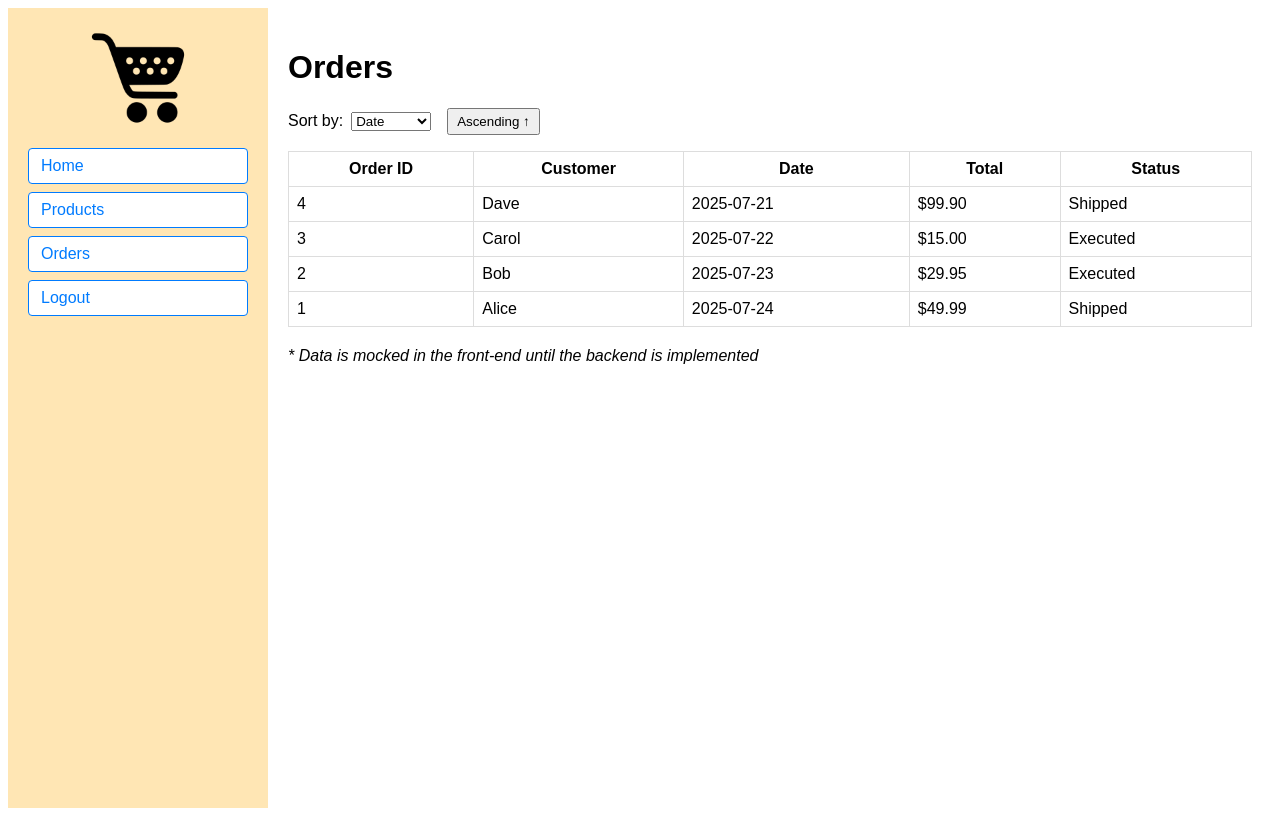
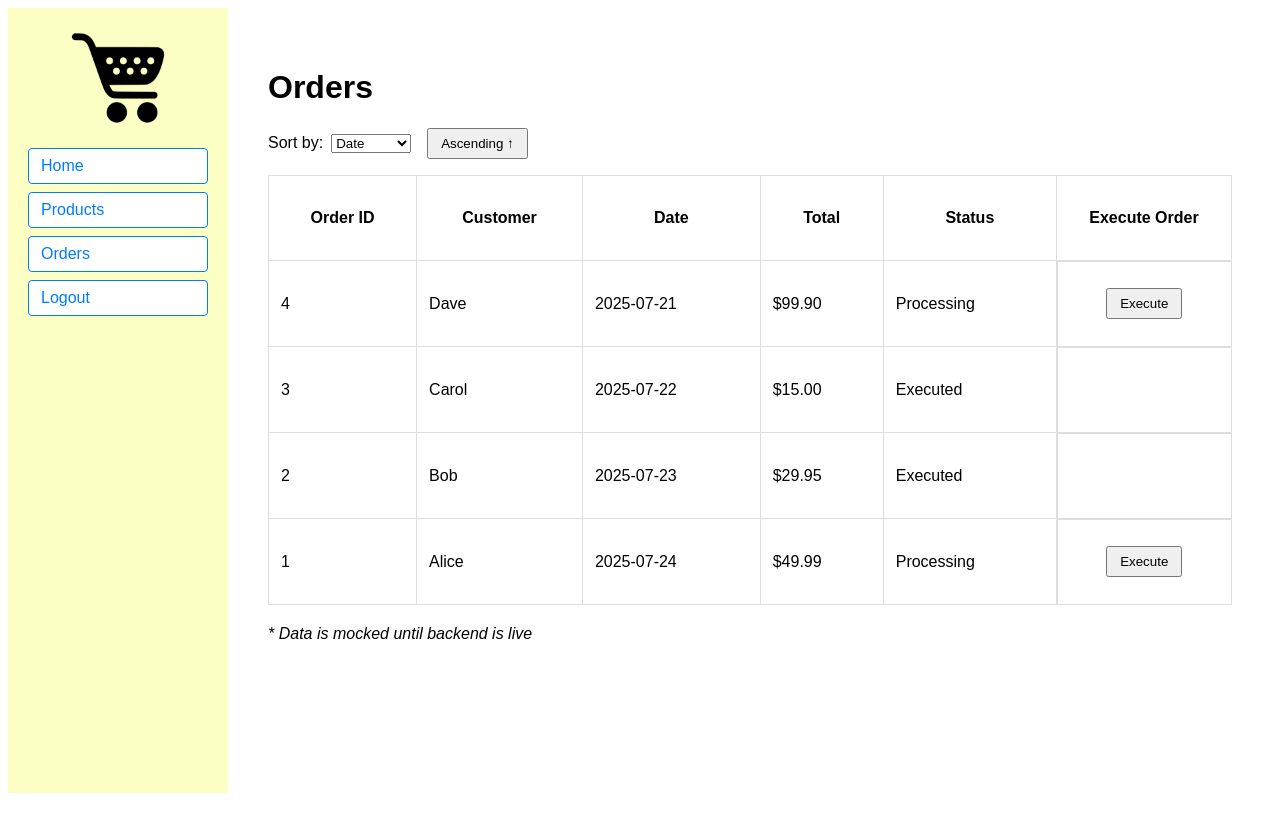
Before and after one commit to TheCrinkledFry/Project, a React (Create React App) app in the folder frontend/: page /orders in a window 1280 px wide. Built offline with nearby package versions, Linux system fonts and the light colour scheme; sample sign-in values are in the browser's storage.

Commit message:
Added execute order buttons + comments for backend teammates

```diff
--- a/frontend/src/Home.jsx
+++ b/frontend/src/Home.jsx
@@ -41,10 +41,13 @@ export default function Home({ children }) {
       <aside
         style={{
           width: '220px',
-          background: '#ffe6b4',
+          background: '#fcffc4',
           padding: '20px',
           display: 'flex',
           flexDirection: 'column',
+          boxSizing: 'border-box',
+          height: 'calc(100vh - 15px)',
+          marginBottom: '40px',
         }}
       >
         {/* Logo */}
@@ -58,7 +61,7 @@ export default function Home({ children }) {
         </div>
 
         {/* Nav buttons */}
-        <nav style={{ flex: 1, display: 'flex', flexDirection: 'column' }}>
+        <nav style={{ flex: 1, display: 'flex', flexDirection: 'column', justifyContent: 'flex-start' }}>
           {buttons.map(({ key, label, action }) => (
             <button
               key={key}
@@ -67,7 +70,7 @@ export default function Home({ children }) {
               onMouseLeave={() => setHovered(null)}
               style={{
                 ...baseStyle,
-                ...(hovered === key ? hoverStyle : {})
+                ...(hovered === key ? hoverStyle : {}),
               }}
             >
               {label}
--- a/frontend/src/Orders.jsx
+++ b/frontend/src/Orders.jsx
@@ -1,36 +1,59 @@
 import React, { useState } from 'react';
 
 export default function Orders() {
-  // Temporary static data until backend is ready
-  const orders = [
-    { id: 1, customerName: 'Alice', date: '2025-07-24', total: 49.99, status: 'Shipped' },
-    { id: 2, customerName: 'Bob',   date: '2025-07-23', total: 29.95, status: 'Executed' },
-    { id: 3, customerName: 'Carol', date: '2025-07-22', total: 15.00, status: 'Executed' },
-    { id: 4, customerName: 'Dave',  date: '2025-07-21', total: 99.90, status: 'Shipped' },
+  // TODO: Replace mock initial data with backend API call
+  // For example: useEffect(() => {
+  //   fetch('/api/orders')
+  //     .then(res => res.json())
+  //     .then(data => setOrders(data));
+  // }, []);
+  const initialOrders = [
+    { id: 1, customerName: 'Alice', date: '2025-07-24', total: 49.99, status: 'Processing' },
+    { id: 2, customerName: 'Bob',   date: '2025-07-23', total: 29.95, status: 'Executed'   },
+    { id: 3, customerName: 'Carol', date: '2025-07-22', total: 15.00, status: 'Executed'   },
+    { id: 4, customerName: 'Dave',  date: '2025-07-21', total: 99.90, status: 'Processing' },
   ];
 
+  const [orders, setOrders] = useState(initialOrders);
   const [sortBy, setSortBy] = useState('date');
   const [sortDir, setSortDir] = useState('asc');
 
-  const sortedOrders = [...orders].sort((a, b) => {
+  // Called when user clicks "Execute". Should update DB and state.
+  const handleExecute = id => {
+    // TODO: Call backend API to execute order, e.g.:
+    // fetch(`/api/orders/${id}/execute`, { method: 'POST' })
+    //   .then(res => res.json())
+    //   .then(updated => update state accordingly);
+    setOrders(prev =>
+      prev.map(o => (o.id === id ? { ...o, status: 'Executed' } : o))
+    );
+  };
+
+  // sort logic on frontend
+  const sorted = [...orders].sort((a, b) => {
     let vA = a[sortBy];
     let vB = b[sortBy];
-
     if (sortBy === 'date') {
       vA = new Date(vA).getTime();
       vB = new Date(vB).getTime();
     }
-
     if (vA > vB) return sortDir === 'asc' ? 1 : -1;
     if (vA < vB) return sortDir === 'asc' ? -1 : 1;
     return 0;
   });
 
+  // Uniform cell style
+  const cellStyle = {
+    border: '1px solid #ddd',
+    padding: '12px',
+    height: '60px',
+  };
+  const actionColWidth = '150px';
+
   return (
-    <div style={{ fontFamily: 'sans-serif' }}>
+    <div style={{ fontFamily: 'sans-serif', padding: '20px' }}>
       <h1>Orders</h1>
 
-      {/* Sorting controls */}
       <div style={{ marginBottom: '16px' }}>
         <label>
           Sort by:
@@ -45,7 +68,6 @@ export default function Orders() {
             <option value="total">Price</option>
           </select>
         </label>
-
         {sortBy === 'status' ? (
           <label>
             Priority:
@@ -54,14 +76,14 @@ export default function Orders() {
               onChange={e => setSortDir(e.target.value)}
               style={{ marginLeft: '8px' }}
             >
-              <option value="desc">Shipped</option>
-              <option value="asc">Executed</option>
+              <option value="desc">Processing First</option>
+              <option value="asc">Executed First</option>
             </select>
           </label>
         ) : (
           <button
-            onClick={() => setSortDir(dir => (dir === 'asc' ? 'desc' : 'asc'))}
-            style={{ padding: '4px 8px' }}
+            onClick={() => setSortDir(d => (d === 'asc' ? 'desc' : 'asc'))}
+            style={{ padding: '6px 12px', cursor: 'pointer' }}
           >
             {sortDir === 'asc' ? 'Ascending ↑' : 'Descending ↓'}
           </button>
@@ -71,28 +93,39 @@ export default function Orders() {
       <table style={{ width: '100%', borderCollapse: 'collapse' }}>
         <thead>
           <tr>
-            <th style={{ border: '1px solid #ddd', padding: '8px' }}>Order ID</th>
-            <th style={{ border: '1px solid #ddd', padding: '8px' }}>Customer</th>
-            <th style={{ border: '1px solid #ddd', padding: '8px' }}>Date</th>
-            <th style={{ border: '1px solid #ddd', padding: '8px' }}>Total</th>
-            <th style={{ border: '1px solid #ddd', padding: '8px' }}>Status</th>
+            <th style={cellStyle}>Order ID</th>
+            <th style={cellStyle}>Customer</th>
+            <th style={cellStyle}>Date</th>
+            <th style={cellStyle}>Total</th>
+            <th style={cellStyle}>Status</th>
+            <th style={{ ...cellStyle, width: actionColWidth }}>Execute Order</th>
           </tr>
         </thead>
         <tbody>
-          {sortedOrders.map(order => (
+          {sorted.map(order => (
             <tr key={order.id}>
-              <td style={{ border: '1px solid #ddd', padding: '8px' }}>{order.id}</td>
-              <td style={{ border: '1px solid #ddd', padding: '8px' }}>{order.customerName}</td>
-              <td style={{ border: '1px solid #ddd', padding: '8px' }}>{order.date}</td>
-              <td style={{ border: '1px solid #ddd', padding: '8px' }}>${order.total.toFixed(2)}</td>
-              <td style={{ border: '1px solid #ddd', padding: '8px' }}>{order.status}</td>
+              <td style={cellStyle}>{order.id}</td>
+              <td style={cellStyle}>{order.customerName}</td>
+              <td style={cellStyle}>{order.date}</td>
+              <td style={cellStyle}>${order.total.toFixed(2)}</td>
+              <td style={cellStyle}>{order.status}</td>
+              <td style={{ ...cellStyle, display: 'flex', alignItems: 'center', justifyContent: 'center' }}>
+                {order.status === 'Processing' && (
+                  <button
+                    onClick={() => handleExecute(order.id)}
+                    style={{ padding: '6px 12px', cursor: 'pointer' }}
+                  >
+                    Execute
+                  </button>
+                )}
+              </td>
             </tr>
           ))}
         </tbody>
       </table>
 
       <p style={{ fontStyle: 'italic', marginTop: '20px' }}>
-        * Data is mocked in the front-end until the backend is implemented
+        * Data is mocked until backend is live
       </p>
     </div>
   );
--- a/frontend/src/Products.jsx
+++ b/frontend/src/Products.jsx
@@ -1,28 +1,30 @@
 import React, { useState } from 'react';
 
 export default function Products() {
-  const products = [
-    { id: 1, name: 'Cake',    img: '/productImages/cake.png',    price: 10, available: true,  quantity: 5  },
-    { id: 2, name: 'Steak',   img: '/productImages/steak.png',   price: 25, available: false, quantity: 0  },
-    { id: 3, name: 'Sushi',   img: '/productImages/sushi.png',   price: 15, available: true,  quantity: 12 },
-    { id: 4, name: 'Ramen',   img: '/productImages/ramen.png',   price: 12, available: true,  quantity: 8  },
-    { id: 5, name: 'Burger',  img: '/productImages/burger.png',  price: 8,  available: false, quantity: 0  },
-    { id: 6, name: 'Pizza',   img: '/productImages/pizza.png',   price: 14, available: true,  quantity: 20 },
-    { id: 7, name: 'Chicken', img: '/productImages/chicken.png', price: 11, available: true,  quantity: 7  },
-    { id: 8, name: 'Lasagna', img: '/productImages/lasagna.png', price: 20, available: false, quantity: 0  },
-    { id: 9, name: 'Salmon',  img: '/productImages/salmon.png',  price: 18, available: true,  quantity: 15 },
-    { id: 10,name: 'Pie',     img: '/productImages/pie.png',     price: 9,  available: true,  quantity: 10 },
-  ];
+  // TODO: Replace this mock array with data fetched from the backend
+  // (e.g., GET /api/products) once your API is available.
+  const [products] = useState([
+    { id: 1,  name: 'Cake',    img: '/productImages/cake.png',    price: 10, available: true,  quantity: 5  },
+    { id: 2,  name: 'Steak',   img: '/productImages/steak.png',   price: 25, available: false, quantity: 0  },
+    { id: 3,  name: 'Sushi',   img: '/productImages/sushi.png',   price: 15, available: true,  quantity: 12 },
+    { id: 4,  name: 'Ramen',   img: '/productImages/ramen.png',   price: 12, available: true,  quantity: 8  },
+    { id: 5,  name: 'Burger',  img: '/productImages/burger.png',  price: 8,  available: false, quantity: 0  },
+    { id: 6,  name: 'Pizza',   img: '/productImages/pizza.png',   price: 14, available: true,  quantity: 20 },
+    { id: 7,  name: 'Chicken', img: '/productImages/chicken.png', price: 11, available: true,  quantity: 7  },
+    { id: 8,  name: 'Lasagna', img: '/productImages/lasagna.png', price: 20, available: false, quantity: 0  },
+    { id: 9,  name: 'Salmon',  img: '/productImages/salmon.png',  price: 18, available: true,  quantity: 15 },
+    { id: 10, name: 'Pie',     img: '/productImages/pie.png',     price: 9,  available: true,  quantity: 10 },
+  ]);
 
   const [search, setSearch] = useState('');
-  const [sort, setSort] = useState(''); // '', 'price', 'availability'
+  const [sort, setSort]     = useState(''); // '', 'price', or 'availability'
 
-  // Filter products by search
+  // Filter by search term
   let filtered = products.filter(p =>
     p.name.toLowerCase().includes(search.toLowerCase())
   );
 
-  // Sort products
+  // Sort logic on frontend
   if (sort === 'price') {
     filtered = [...filtered].sort((a, b) => a.price - b.price);
   } else if (sort === 'availability') {
@@ -30,20 +32,21 @@ export default function Products() {
       if (a.available !== b.available) {
         return a.available ? -1 : 1;
       }
+      // secondary: highest quantity first
       return b.quantity - a.quantity;
     });
   }
 
   return (
     <div style={{ fontFamily: 'sans-serif', padding: '32px' }}>
-      {/* Controls */}
+      {/* Search & Sort Controls */}
       <div style={{ marginBottom: '24px', display: 'flex', gap: '12px' }}>
         <input
           type="text"
           placeholder="Search by name..."
           value={search}
           onChange={e => setSearch(e.target.value)}
-          style={{ padding: '8px', flex: '1' }}
+          style={{ padding: '8px', flex: 1 }}
         />
         <select
           value={sort}
@@ -56,7 +59,7 @@ export default function Products() {
         </select>
       </div>
 
-      {/* Product grid */}
+      {/* Product Grid */}
       <div
         style={{
           display: 'grid',
@@ -74,6 +77,7 @@ export default function Products() {
               borderRadius: '8px',
             }}
           >
+            {/* TODO: Serve correct image URLs from backend */}
             <div
               style={{
                 width: '100%',
@@ -81,7 +85,6 @@ export default function Products() {
                 position: 'relative',
                 overflow: 'hidden',
                 borderRadius: '4px',
-                background: 'transparent',
               }}
             >
               <img
@@ -97,17 +100,16 @@ export default function Products() {
                 }}
               />
             </div>
-            <p
-              style={{
-                marginTop: '16px',
-                fontWeight: 'bold',
-                fontSize: '1.2rem',
-              }}
-            >
+
+            <p style={{ marginTop: '16px', fontWeight: 'bold', fontSize: '1.2rem' }}>
               {p.name}
             </p>
-            <p style={{ margin: '12px 0' }}>${p.price}</p>
+            <p style={{ margin: '12px 0' }}>${p.price.toFixed(2)}</p>
+
+            {/* TODO: Quantity should come from backend */}
             <p style={{ marginBottom: '8px' }}>Quantity: {p.quantity}</p>
+
+            {/* TODO: 'available' should reflect real stock status */}
             <p style={{ color: p.available ? 'green' : 'red', margin: 0 }}>
               {p.available ? 'In stock' : 'Out of stock'}
             </p>
```
Also changed, not shown: frontend/src/Login.jsx (+21 -5 lines).
